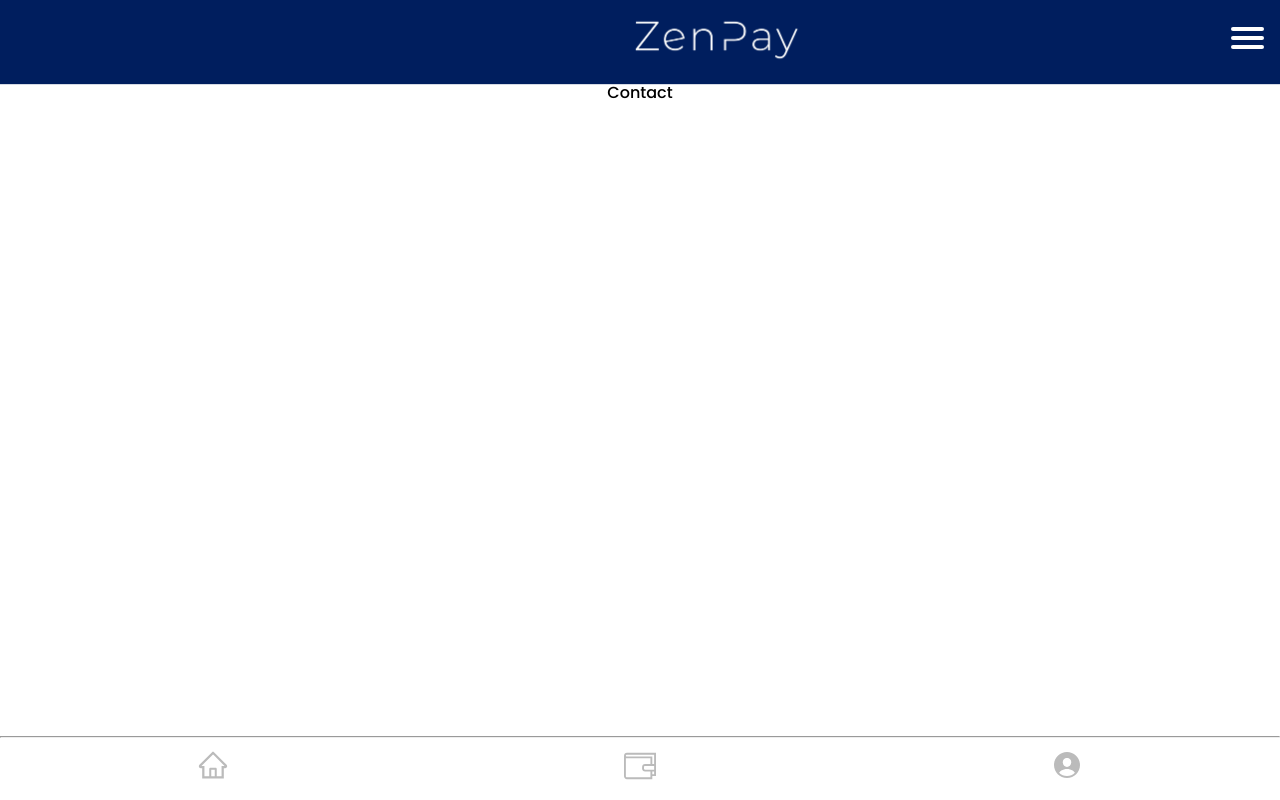
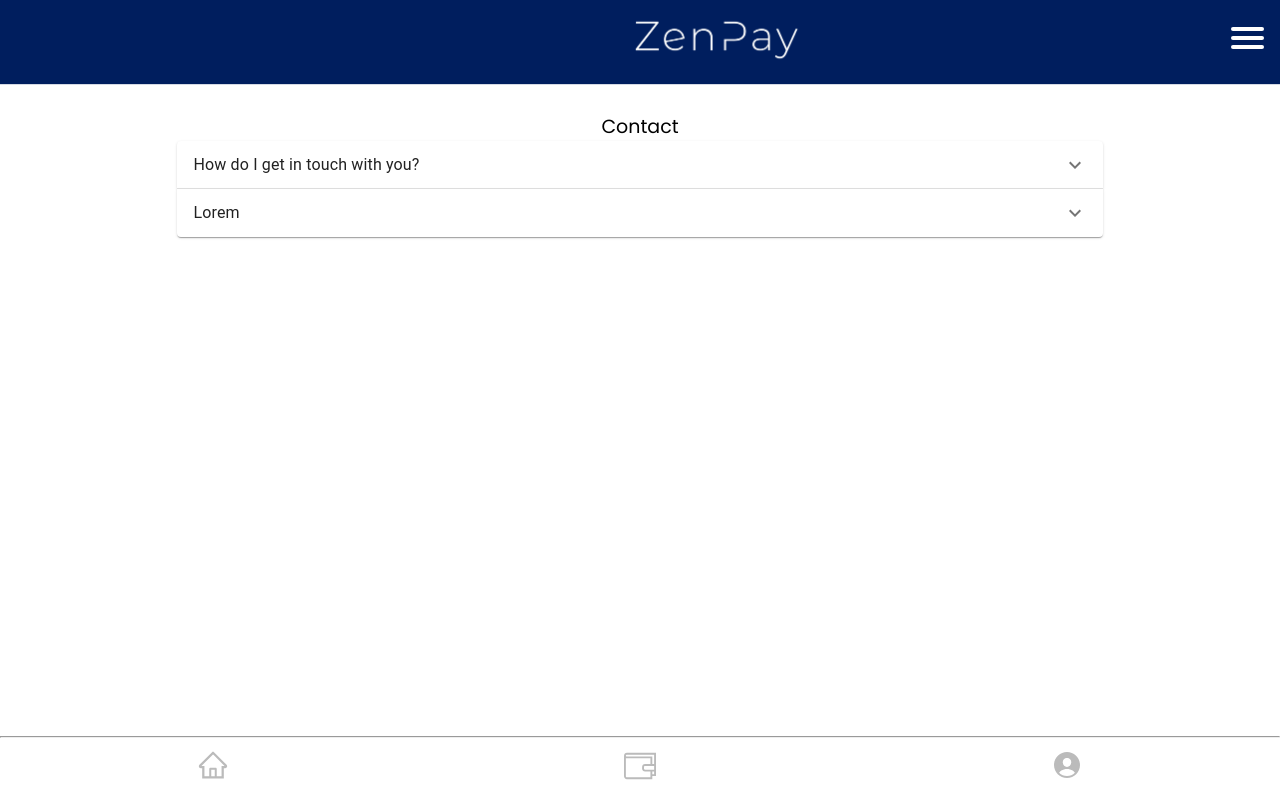
Before and after one commit to e-zetterberg/zen-pay, a Next.js app in the folder client/: page /contact in a window 1280 px wide. Built offline with nearby package versions, Linux system fonts and the light colour scheme; no server answers.

Commit message:
google login fixed, contact page

```diff
--- a/client/app/contact/page.jsx
+++ b/client/app/contact/page.jsx
@@ -1,11 +1,17 @@
+"use client";
 import React from 'react'
+import SimpleAccordion from "../../components/Accordion";
+import "../../styles/contact.css"
 
 function Contact() {
   return (
-    <main className='main'>
-      <div>Contact</div>
+    <main className='main contact--container'>
+      <div className="contact--contents">
+        <div className="contact--title">Contact</div>
+        <SimpleAccordion className="contact--accordion"/>
+      </div>
     </main>
   )
 }
 
-export default Contact
+export default Contact;
--- /dev/null
+++ b/client/components/Accordion.jsx
@@ -0,0 +1,45 @@
+"use client";
+import * as React from 'react';
+import Accordion from '@mui/material/Accordion';
+import AccordionSummary from '@mui/material/AccordionSummary';
+import AccordionDetails from '@mui/material/AccordionDetails';
+import Typography from '@mui/material/Typography';
+import ExpandMoreIcon from '@mui/icons-material/ExpandMore';
+
+
+export default function SimpleAccordion() {
+  return (
+    <div>
+      <Accordion>
+        <AccordionSummary
+          expandIcon={<ExpandMoreIcon />}
+          aria-controls="panel1a-content"
+          id="panel1a-header"
+        >
+          <Typography>How do I get in touch with you?</Typography>
+        </AccordionSummary>
+        <AccordionDetails>
+          <Typography>
+            Dont.
+          </Typography>
+        </AccordionDetails>
+      </Accordion>
+      <Accordion>
+        <AccordionSummary
+          expandIcon={<ExpandMoreIcon />}
+          aria-controls="panel2a-content"
+          id="panel2a-header"
+        >
+          <Typography>Lorem</Typography>
+        </AccordionSummary>
+        <AccordionDetails>
+          <Typography>
+            Lorem ipsum dolor sit amet, consectetur adipiscing elit. Suspendisse
+            malesuada lacus ex, sit amet blandit leo lobortis eget.
+          </Typography>
+        </AccordionDetails>
+      </Accordion>
+
+    </div>
+  );
+}
--- a/client/package.json
+++ b/client/package.json
@@ -13,6 +13,7 @@
     "@emotion/styled": "^11.10.5",
     "@headlessui/react": "^1.7.4",
     "@heroicons/react": "^2.0.13",
+    "@mui/icons-material": "^5.10.15",
     "@mui/material": "^5.10.15",
     "@next/font": "^13.0.4",
     "eslint": "8.27.0",
--- a/client/styles/contact.css
+++ b/client/styles/contact.css
@@ -0,0 +1,19 @@
+@import url('https://fonts.googleapis.com/css2?family=Poppins:wght@300;400;500;600;700;800&display=swap');
+
+.contact--title {
+    font-weight: 400;
+    font-size: 19px;
+}
+
+.contact--contents {
+    display: flex;
+    flex-direction: column;
+    align-items: center;
+    justify-content: flex-start;
+    margin-top: 2em;
+    height: 40em;
+}
+
+.contact--container {
+
+}
```
Also changed, not shown: client/app/(auth)/login/page.jsx (+11 -5 lines), client/styles/login.css (+0 -7 lines), 1 other file (tests, documents, lock files or other folders).
